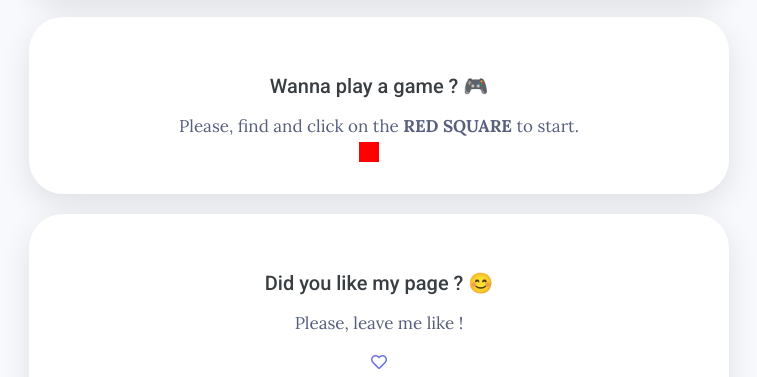
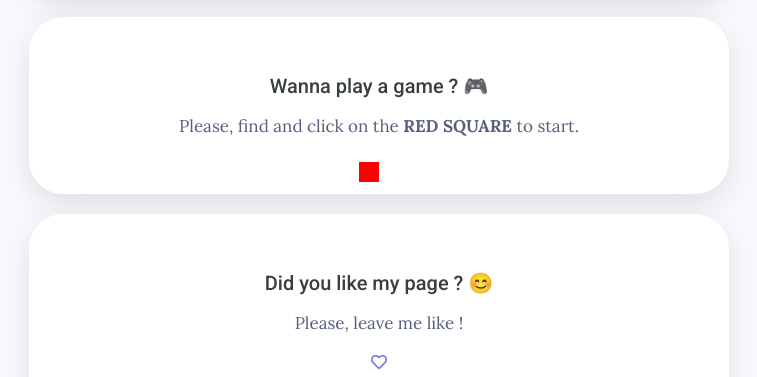
Before and after one commit to Xastiro/profile, a plain HTML site: page index.html in a window 1280 px wide. Shown: the part 1548-1925 px from the top of the page, without its empty margins (261-1018 px from the left). Drawn offline with nearby package versions, Linux system fonts and the light colour scheme.

Commit message:
Red square well placed

```diff
--- a/style.css
+++ b/style.css
@@ -108,7 +108,7 @@ a:hover {
   height: 20px;
   background-color: red;
   left: 620px;
-  top: 1690px;
+  top: 1710px;
 }
 
 
```
